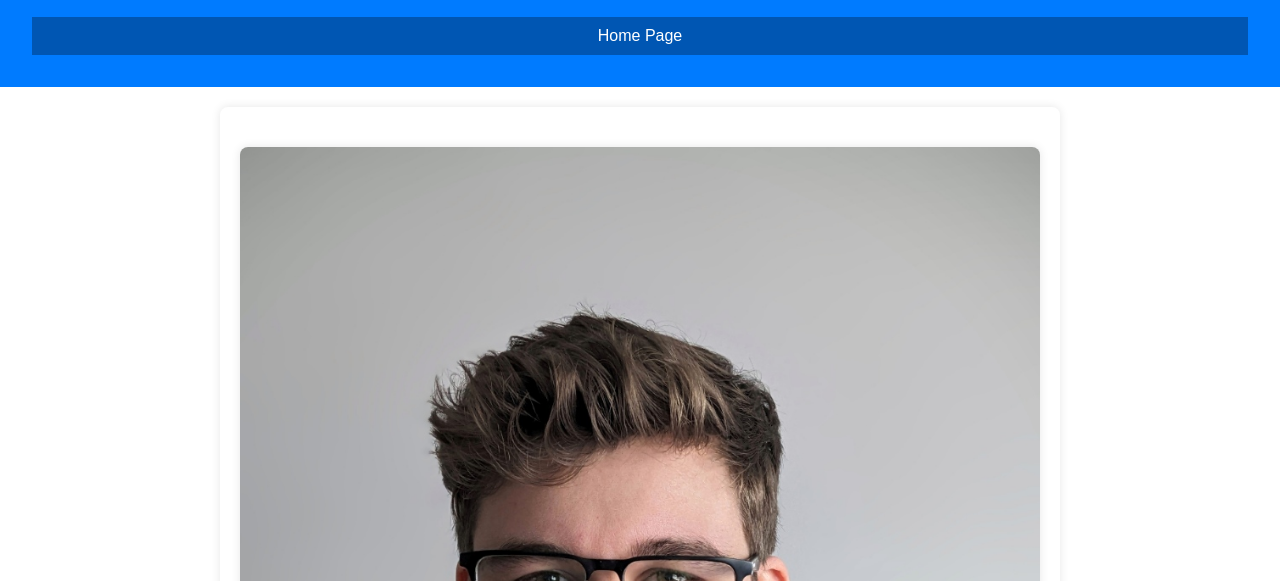
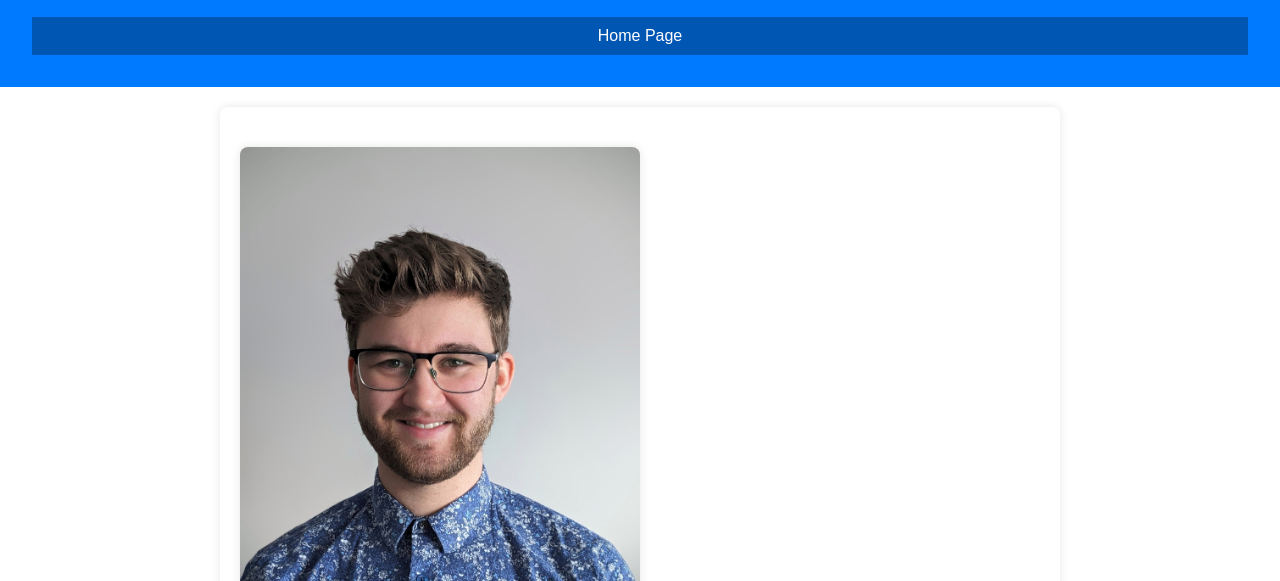
Before and after one commit to AlexandreBelanger1/WebDev, a website: page AboutMe.html in a window 1280 px wide. Shown: the part 83-664 px from the top of the page. Drawn offline with Linux system fonts and the light colour scheme.

Commit message:
Adjusting portait size

```diff
--- a/AboutMe-Style.css
+++ b/AboutMe-Style.css
@@ -154,7 +154,7 @@ footer {
     border-radius: 5px;
   }
   .Portrait {
-    max-width: 100%;
+    max-width: 50%;
     max-height: auto;
     border-radius: 8px;
     margin: 20px 0;
--- a/public/css/AboutMe-Style.css
+++ b/public/css/AboutMe-Style.css
@@ -153,3 +153,10 @@ footer {
     margin: 0 5px 5px 0;
     border-radius: 5px;
   }
+  .Portrait {
+    max-width: 50%;
+    max-height: auto;
+    border-radius: 8px;
+    margin: 20px 0;
+    box-shadow: 0 0 10px rgba(0, 0, 0, 0.1); /* Subtle shadow for each photo */
+}
```
